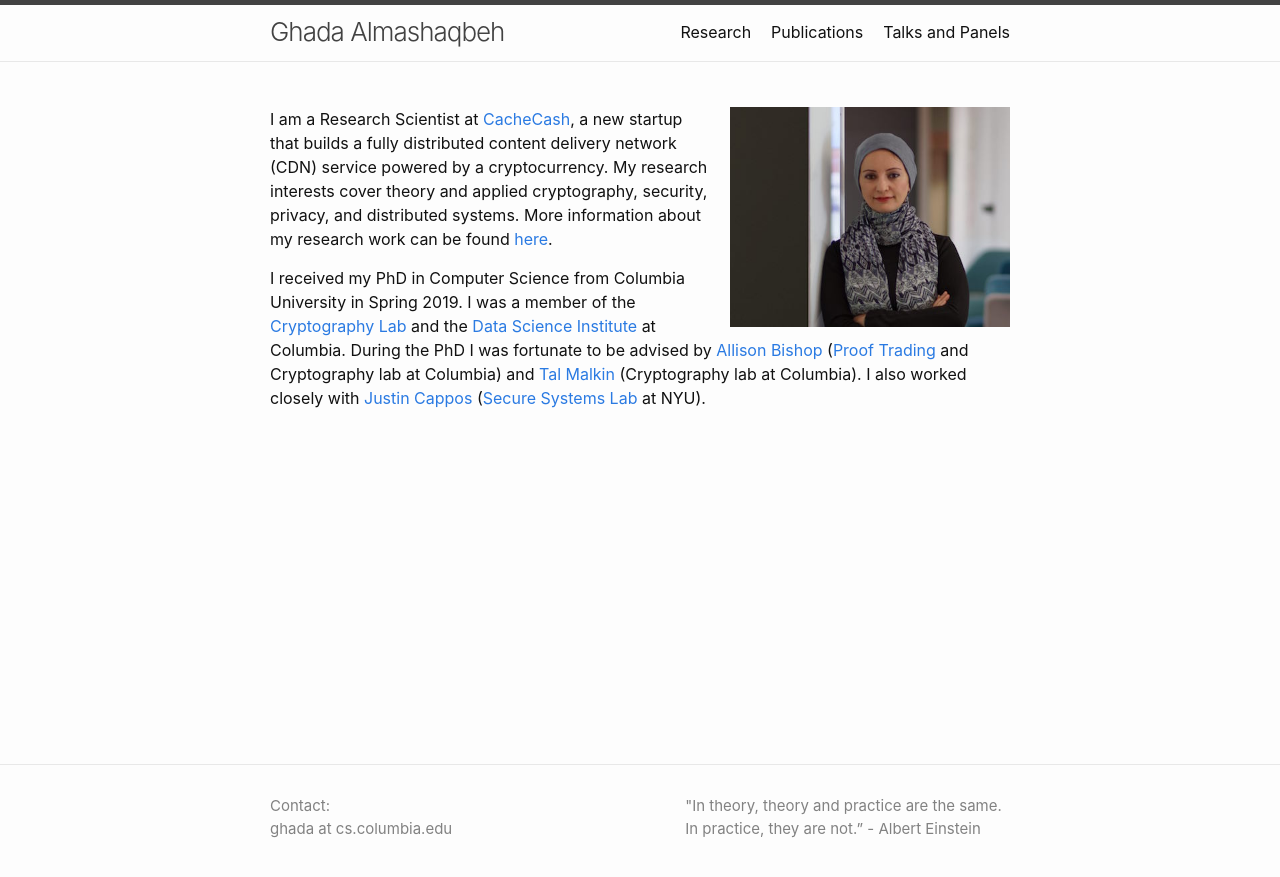
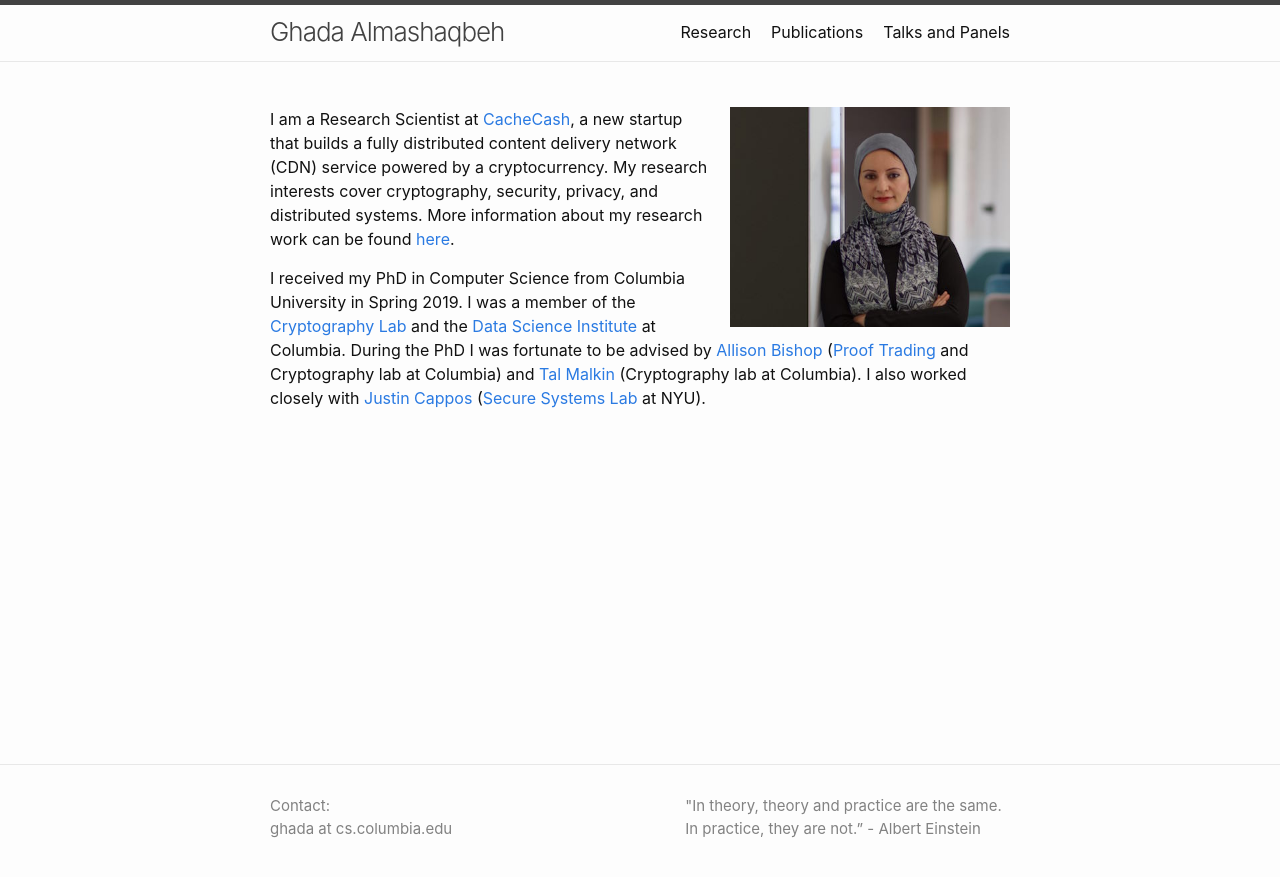
Before and after one commit to GhadaAlmashaqbeh/GhadaAlmashaqbeh.github.io, a Jekyll site: the page built from index.md, in a window 1280 px wide. Shown: the top 877 px of the page. Built offline with Jekyll 4.4.1, drawn with Linux system fonts in a browser that asks for light colours.

Commit message:
minor edits

```diff
--- a/index.md
+++ b/index.md
@@ -4,6 +4,6 @@ layout: default
 
 <img style="float: right;margin-left: 15px;" src="images/ghada0.jpg" alt="myprofile" width="280" height="220">
 
-I am a Research Scientist at [CacheCash](https://cachecash.com), a new startup that builds a fully distributed content delivery network (CDN) service powered by a cryptocurrency. My research interests cover theory and applied cryptography, security, privacy, and distributed systems. More information about my research work can be found [here](/research/).
+I am a Research Scientist at [CacheCash](https://cachecash.com), a new startup that builds a fully distributed content delivery network (CDN) service powered by a cryptocurrency. My research interests cover cryptography, security, privacy, and distributed systems. More information about my research work can be found [here](/research/).
 
 I received my PhD in Computer Science from Columbia University in Spring 2019. I was a member of the [Cryptography Lab](http://www.cs.columbia.edu/crypto) and the [Data Science Institute](https://datascience.columbia.edu/) at Columbia. During the PhD I was fortunate to be advised by [Allison Bishop](https://www.thecomputersciencecomedian.com) ([Proof Trading](https://prooftrading.com/) and Cryptography lab at Columbia) and [Tal Malkin](http://www.cs.columbia.edu/~tal) (Cryptography lab at Columbia). I also worked closely with [Justin Cappos](https://ssl.engineering.nyu.edu/personalpages/jcappos/) ([Secure Systems Lab](https://ssl.engineering.nyu.edu) at NYU).
```
Also changed, not shown: 01-research.md (+1 -1 lines).
